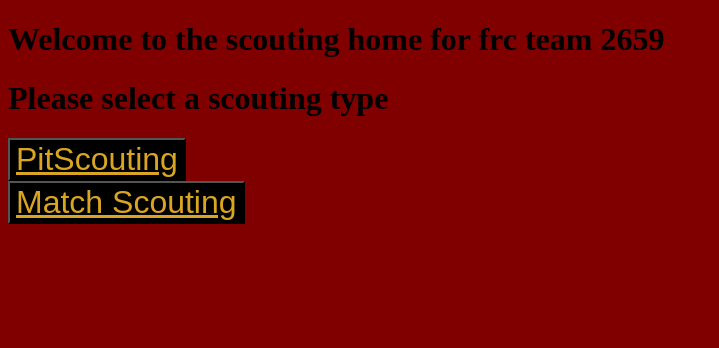
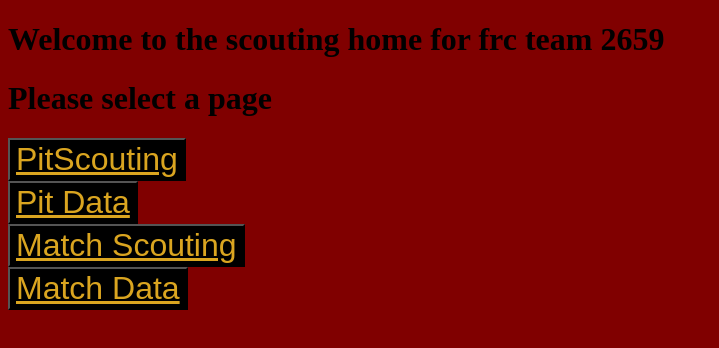
Before and after one commit to frc2659scouting/frc2659scouting.github.io, a plain HTML site: page index.html in a window 1280 px wide. Shown: the whole page, without its empty margins (0-719 px from the left). Drawn offline with Linux system fonts and the light colour scheme.

Commit message:
Update index.html

```diff
--- a/index.html
+++ b/index.html
@@ -14,16 +14,28 @@
     </div>
 
     <div>
-        <h1>Please select a scouting type</h1>
+        <h1>Please select a page</h1>
 
-        <button name="Pit Scouting" style="color: goldenrod; background-color: black; font-size: xx-large;" type="button" value="addTeam">
+        <button name="Pit Scouting" style="color: goldenrod; background-color: black; font-size: xx-large;" type="button">
             <a style="color: goldenrod;" href="pitscout.html">PitScouting</a>
         </button>
     </div>
 
     <div>
-        <button name="Add Team" style="color: goldenrod; background-color: black; font-size: xx-large;" type="button" value="addTeam">
+        <button name="Add Team" style="color: goldenrod; background-color: black; font-size: xx-large;" type="button">
+            <a style="color: goldenrod;" href="pitdata.html">Pit Data</a>
+        </button>
+    </div>
+
+    <div>
+        <button name="Add Team" style="color: goldenrod; background-color: black; font-size: xx-large;" type="button">
             <a style="color: goldenrod;" href="matchscout.html">Match Scouting</a>
+        </button>
+    </div>
+
+    <div>
+        <button name="Add Team" style="color: goldenrod; background-color: black; font-size: xx-large;" type="button">
+            <a style="color: goldenrod;" href="matchdata.html">Match Data</a>
         </button>
     </div>
 </body>
```
